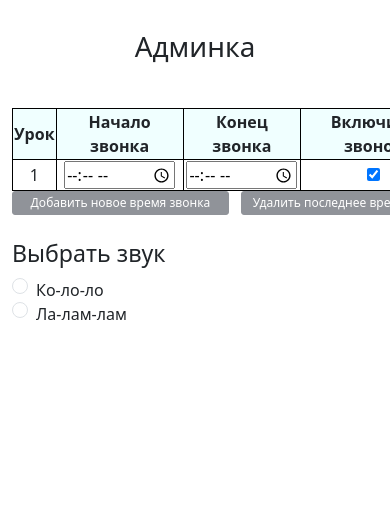
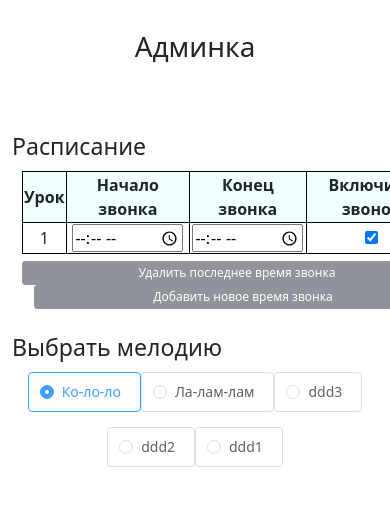
Before and after one commit to Leo-Volkov/Call, a Vue app: page /admin in a window 390 px wide. Shown: the top 506 px of the page. Built offline with nearby package versions, Linux system fonts and the light colour scheme.

Commit message:
beta_1
добавлен простой адаптив и улучшена работа с флажками

```diff
--- a/src/views/AdminApp.vue
+++ b/src/views/AdminApp.vue
@@ -3,8 +3,8 @@
 export default {
     data() {
         return {
-            namePleers: [`Ко-ло-ло`, `Ла-лам-лам`],
-            trueNnamePleers: ``,
+            namePleers: [`Ко-ло-ло`, `Ла-лам-лам`, `ddd3`, `ddd2`, `ddd1`],
+            trueNnamePleers: `Ко-ло-ло`,
             timeLesson: {
                 "1": {
                     timeBeginning: Date(),
@@ -12,11 +12,13 @@ export default {
                     сheckСall: true
                 }
             },
-            allCheckСall: true
+            allCheckСall: false,
+            counterСall: 0,
+            isIndeterminate: false
         }
     },
     mounted() {
-
+        this.entranceСheckCounterСall()
     },
     methods: {
         abbTable() {
@@ -26,13 +28,71 @@ export default {
                 timeEnd: Date(),
                 сheckСall: true
             }
+            this.counterСall++
+            this.meterReadingСall()
         },
         daliteTable() {
             delete this.timeLesson[`${Object.keys(this.timeLesson).length}`]
+            this.meterReadingСall()
         },
 
         getAllCheckСall() {
+            if (this.allCheckСall == true) {
+                for (let i = 1; i <= Object.keys(this.timeLesson).length; i++) {
+                    this.timeLesson[`${i}`] = {
+                        timeBeginning: this.timeLesson[`${i}`].timeBeginning,
+                        timeEnd: this.timeLesson[`${i}`].timeEnd,
+                        сheckСall: true
+                    };
+                };
+                this.counterСall = Object.keys(this.timeLesson).length
+            } else {
+                for (let i = 1; i <= Object.keys(this.timeLesson).length; i++) {
+                    this.timeLesson[`${i}`] = {
+                        timeBeginning: this.timeLesson[`${i}`].timeBeginning,
+                        timeEnd: this.timeLesson[`${i}`].timeEnd,
+                        сheckСall: false
+                    };
+                };
+                this.counterСall = 0
+            }
+            this.isIndeterminate = false
+        },
 
+        CounterСall(x) {
+            console.log(x.сheckСall);
+            if (x.сheckСall == true) {
+                this.counterСall++
+            } else {
+                this.counterСall--
+            };
+
+            this.meterReadingСall()
+        },
+
+        meterReadingСall() {
+            console.log(this.counterСall);
+            let z = Object.keys(this.timeLesson).length;
+            let y = this.counterСall;
+
+            if (z == y) {
+                this.isIndeterminate = false
+                this.allCheckСall = true;
+            } else if (y == 0) {
+                this.isIndeterminate = false
+                this.allCheckСall = false;
+            } else {
+                this.isIndeterminate = true
+            }
+        },
+
+        entranceСheckCounterСall() {
+            for (let i = 1; i <= Object.keys(this.timeLesson).length; i++) {
+                if (this.timeLesson[`${i}`].сheckСall == true) {
+                    this.counterСall++
+                }
+            }
+            this.meterReadingСall()
         }
 
     }
@@ -40,15 +100,13 @@ export default {
 </script>
 
 
-
-
 <template>
     <h1>Админка</h1>
 
     <div class="row">
         <div class="col">
+            <h3>Расписание</h3>
             <div class="cntent_table">
-
                 <table>
 
                     <tr>
@@ -56,36 +114,37 @@ export default {
                         <th>Начало звонка</th>
                         <th>Конец звонка</th>
                         <th>Включить звонок</th>
-                        <th class="input"><el-checkbox :indeterminate="isIndeterminate" v-model="allCheckСall" @click="getAllCheckСall()" type="checkbox"></el-checkbox></th> <!--- включение и выключение всех звонков  -->
+                        <th class="input"><el-checkbox :indeterminate="isIndeterminate" v-model="allCheckСall"
+                                @change="getAllCheckСall()" type="checkbox"></el-checkbox></th>
+                        <!--- включение и выключение всех звонков  -->
                     </tr>
 
                     <tr v-for=" (x, index) in timeLesson">
                         <td>{{ index }}</td>
                         <td><input v-model="x.timeBeginning" type="time"></td>
                         <td><input v-model="x.timeEnd" type="time"></td>
-                        <td><input v-model="x.сheckСall" type="checkbox"></td>
+                        <td><input v-model="x.сheckСall" type="checkbox" @change="CounterСall(x)"></td>
                     </tr>
 
                 </table>
 
-                <div class="cntent_table_button row">
+                <el-row class="cntent_table_button">
+                    <el-button type="info" class="col" @click="daliteTable()">Удалить последнее время звонка</el-button>
                     <el-button type="info" class="col" @click="abbTable()">Добавить новое время звонка</el-button>
-                    <el-button type="info" class="col" @click="daliteTable()">Удалить последнее время звонка</el-button>
-                </div>
+                </el-row>
 
             </div>
         </div>
 
         <div class="col-lg col-md-auto">
-            <h3>Выбрать звук</h3>
+            <h3>Выбрать мелодию</h3>
 
-            <div class="form-check" v-for=" x in namePleers">
-                <input class="form-check-input" type="radio" name="flexRadioDefault" id="flexRadioDefault1">
-                <label class="form-check-label" for="flexRadioDefault1">
-                    {{ x }}
-                </label>
+            <div>
+                <el-radio-group class="radio_form-check" v-model="this.trueNnamePleers">
+                    <el-radio class="form-check" v-for=" x in namePleers" :value="x" size="large" border>{{ x
+                        }}</el-radio>
+                </el-radio-group>
             </div>
-
         </div>
     </div>
 </template>
@@ -107,7 +166,8 @@ h1 {
 }
 
 .cntent_table {
-    width: 450px;
+    min-width: 450px;
+    padding: 0 10px;
 }
 
 table {
@@ -123,9 +183,11 @@ th {
 th {
     background-color: azure;
 }
+
 tr .input {
     background-color: rgb(255, 255, 255);
 }
+
 th input {
     width: 25px;
     height: 25px;
@@ -133,10 +195,41 @@ th input {
 
 .cntent_table_button {
     --bs-gutter-x: 0;
+    display: flex;
+    justify-content: center;
+    margin-top: 7px;
+}
+
+.cntent_table_button .el-button {
+    width: 100%;
 }
 
 h3 {
     margin-top: 25px;
     margin-bottom: 10px;
 }
+
+.radio_form-check {
+    display: flex;
+}
+
+
+@media (max-width: 768px) {
+    .radio_form-check {
+        row-gap: 15px;
+        flex-direction: row;
+        flex-wrap: wrap;
+        justify-content: center;
+    }
+
+}
+
+@media (min-width: 769px) {
+    .radio_form-check {
+        gap: 5px;
+        flex-direction: column;
+        align-content: flex-start;
+        align-items: flex-start;
+    }
+}
 </style>
```
Also changed, not shown: src/views/UserApp.vue (line endings or trailing spaces).
